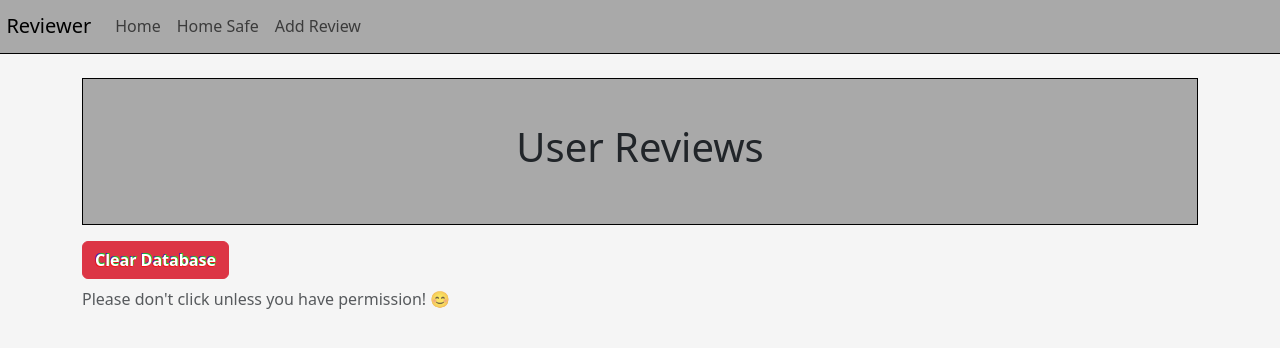
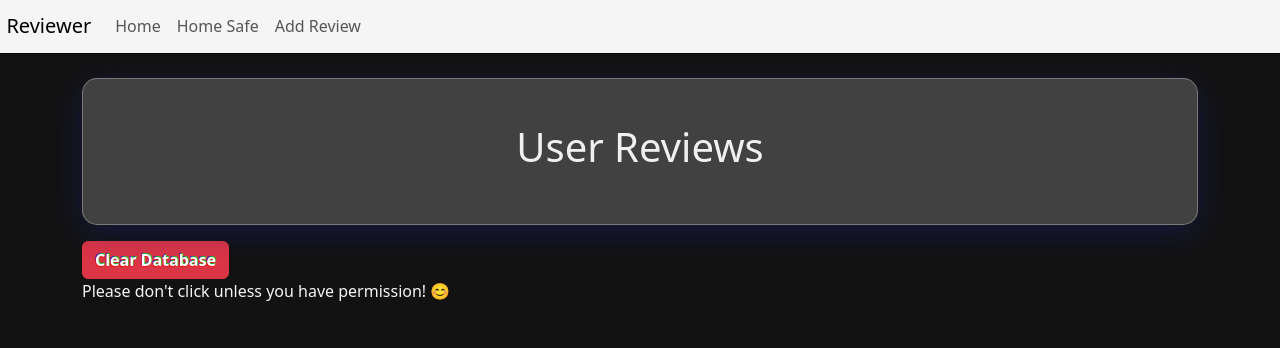
Before and after one commit to Gutteerz/ikt222_assignment_2, a Flask app: page / in a window 1280 px wide. Shown: the top 348 px of the page. Run offline with Flask 3, Linux system fonts and the light colour scheme; data that the repository does not hold is empty.

Commit message:
changed styling

```diff
--- a/static/css/styles.css
+++ b/static/css/styles.css
@@ -1,13 +1,33 @@
 body {
-    background-color: whitesmoke;
+    background-color: #121212;
+    color: #f0f0f0;
 }
 .mainContainer {
-    background-color: darkgray;
-    border: black 1px solid;
+    background: rgba(255, 255, 255, 0.2);
+    border: 1px solid rgba(255, 255, 255, 0.3);
+    backdrop-filter: blur(10px);
+    border-radius: 15px;
     padding: 4%;
+    box-shadow: 0 8px 32px 0 rgba(31, 38, 135, 0.37);
+    transition: transform 0.3s ease-in-out;
 }
+
+.list-group-item {
+    background: whitesmoke;
+    backdrop-filter: blur(5px);
+    border-radius: 10px;
+    margin-bottom: 10px;
+    padding: 15px;
+    box-shadow: 0 4px 16px 0 rgba(0, 0, 0, 0.1);
+    transition: transform 0.3s ease-in-out, box-shadow 0.3s ease-in-out;
+}
+
+.list-group-item:hover {
+     transform: translateY(-10px);
+}
+
 .navbar {
-    background-color: darkgray;
+    background-color: whitesmoke;
     border-bottom: black 1px solid;
     padding: 0.5%;
 }
--- a/templates/base.html
+++ b/templates/base.html
@@ -36,7 +36,7 @@
         </div>
         <form action="/clear_database" method="POST">
             <button type="submit" class="btn btn-danger mt-3 rgb-text">Clear Database</button>
-            <p class="mt-2 text-muted">Please don't click unless you have permission! 😊</p>
+            <p style="color: whitesmoke;">Please don't click unless you have permission! 😊</p>
         </form>
     </div>
 
```
Also changed, not shown: database.db (added).
